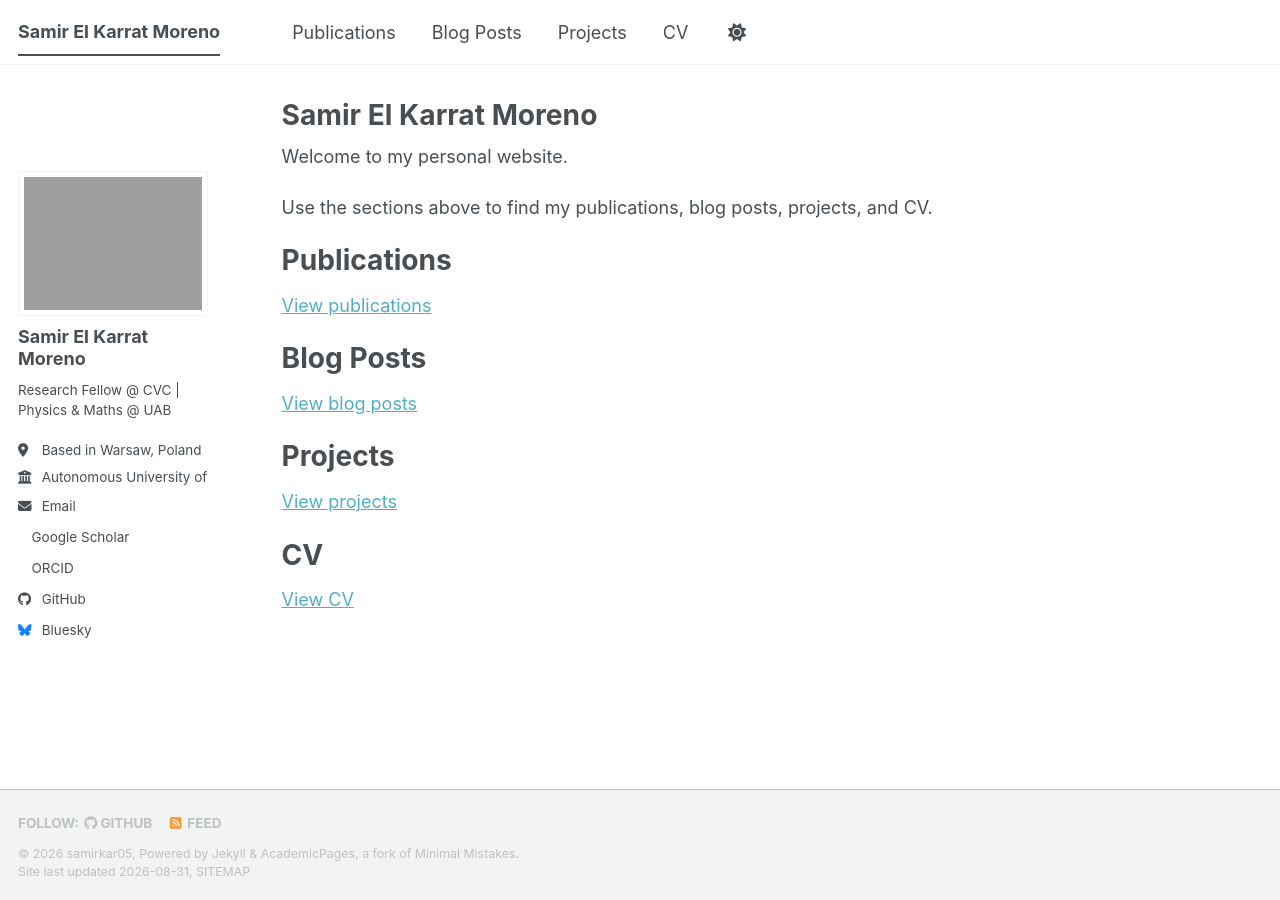
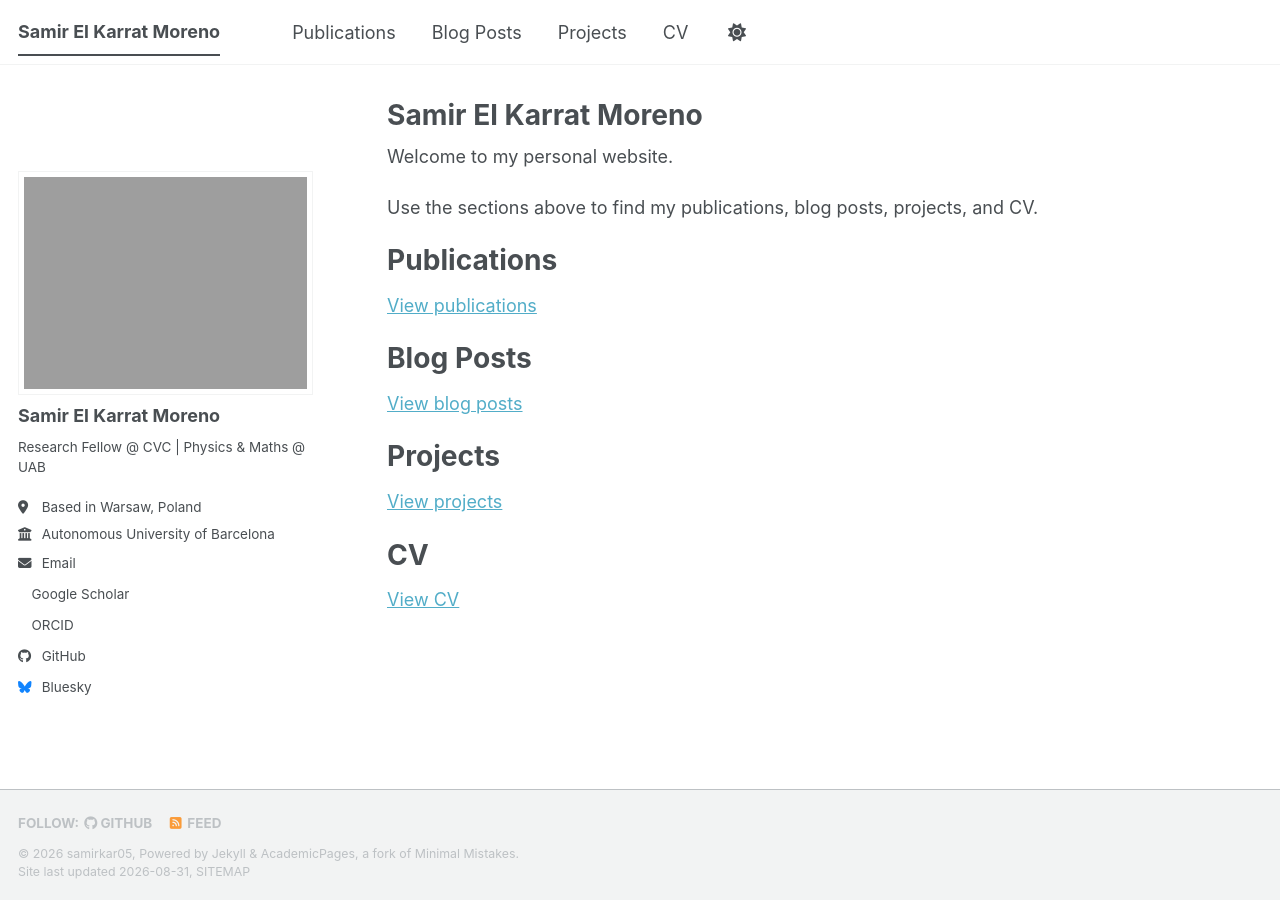
Before and after one commit to Samirkar05/samirkar05.github.io, a Jekyll site: the page built from _pages/about.md, in a window 1280 px wide. Built offline with Jekyll 4.4.1, drawn with Linux system fonts in a browser that asks for light colours; a style sheet for code colours, icons or effects is not loaded.

Commit message:
Widen profile sidebar by fifty percent

```diff
--- a/_includes/head.html
+++ b/_includes/head.html
@@ -13,4 +13,4 @@
 </script>
 
 <!-- For all browsers -->
-<link rel="stylesheet" href="{{ base_path }}/assets/css/main.css?v=20260831-main-width">
+<link rel="stylesheet" href="{{ base_path }}/assets/css/main.css?v=20260831-wide-profile">
--- a/_sass/layout/_archive.scss
+++ b/_sass/layout/_archive.scss
@@ -10,7 +10,7 @@
   }
 
   @include breakpoint($large) {
-    @include span(10 of 12 last);
+    @include span(9 of 12 last);
     @include prefix(0.5 of 12);
   }
 
--- a/_sass/layout/_page.scss
+++ b/_sass/layout/_page.scss
@@ -20,7 +20,7 @@
 
 .page {
   @include breakpoint($large) {
-    @include span(10 of 12 last);
+    @include span(9 of 12 last);
     @include prefix(0.5 of 12);
     @include suffix(2 of 12);
   }
--- a/_sass/layout/_sidebar.scss
+++ b/_sass/layout/_sidebar.scss
@@ -25,7 +25,7 @@
   }
 
   @include breakpoint($large) {
-    @include span(2 of 12);
+    @include span(3 of 12);
     opacity: 1;
     -webkit-transition: opacity 0.2s ease-in-out;
             transition: opacity 0.2s ease-in-out;
@@ -36,7 +36,7 @@
   }
 
   @include breakpoint($x-large) {
-    max-width: $sidebar-link-max-width;
+    max-width: $sidebar-link-max-width * 1.5;
     padding-right: 0;
   }
 
```
